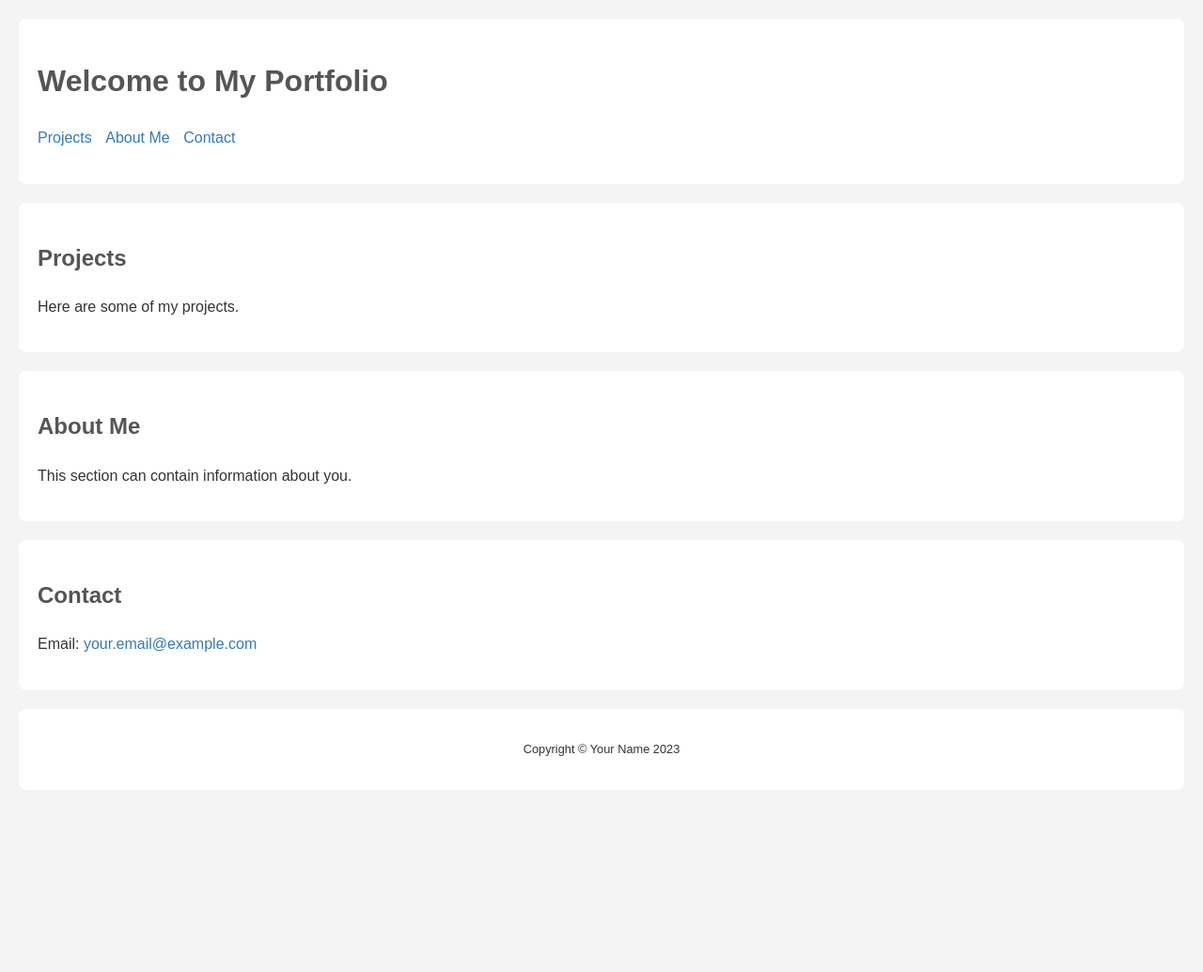
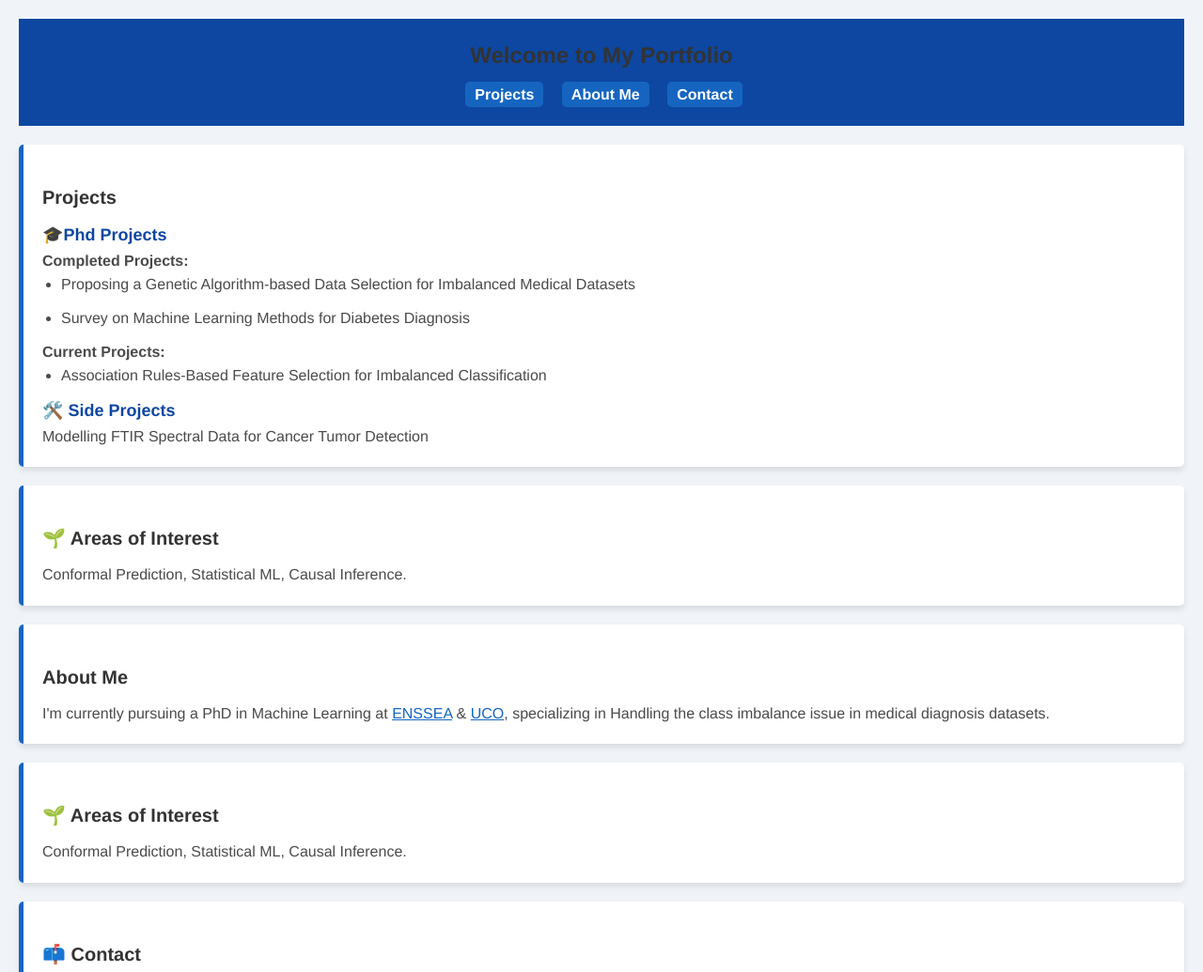
Before and after one commit to Bouka12/bouka12.github.io, a plain HTML site: page index.html in a window 1280 px wide. Shown: the top 1035 px of the page at 94% size. Before the commit the page ends 861 px from the top, so only its background shows below. Drawn offline with Linux system fonts and the light colour scheme.

Commit message:
Update HTML and CSS files with enhanced styles and structure

```diff
--- a/index.html
+++ b/index.html
@@ -19,16 +19,38 @@
     </header>
     <section id="projects">
         <h2>Projects</h2>
-        <p>Here are some of my projects.</p>
-        <!-- You can list your projects here -->
+        <h3>🎓Phd Projects</h3>
+        <p><strong>Completed Projects:</strong></p>
+        <ul>
+            <li>Proposing a Genetic Algorithm-based Data Selection for Imbalanced Medical Datasets</li>
+            <li>Survey on Machine Learning Methods for Diabetes Diagnosis</li>
+        </ul>
+        <p><strong>Current Projects:</strong></p>
+        <ul>
+            <li>Association Rules-Based Feature Selection for Imbalanced Classification</li>
+        </ul>
+        <h3> 🛠️ Side Projects </h3>
+        <p>Modelling FTIR Spectral Data for Cancer Tumor Detection</p>
     </section>
+    <section>
+        <h2>🌱 Areas of Interest</h2>
+        <p>Conformal Prediction, Statistical ML, Causal Inference.</p>
+    </section>
+
     <section id="about">
         <h2>About Me</h2>
-        <p>This section can contain information about you.</p>
+        <p>I'm currently pursuing a PhD in Machine Learning at <a href="https://www.enssea.net/enssea/portes/index.html">ENSSEA</a> &amp; <a href="https://www.uco.es/">UCO</a>, specializing in Handling the class imbalance issue in medical diagnosis datasets.</p>
+    </section>
+
+    <section id="interests">
+        <h2>🌱 Areas of Interest</h2>
+        <p>Conformal Prediction, Statistical ML, Causal Inference.</p>
     </section>
     <section id="contact">
-        <h2>Contact</h2>
-        <p>Email: <a href="mailto:your.email@example.com">your.email@example.com</a></p>
+        <h2>📫 Contact</h2>
+        <p>Email: <a href="z12salsm@uco.es">z12salsm@uco.es</a></p>
+        <p><a href="https://www.linkedin.com/in/mabroukasalmi/">LinkedIn</a></p>
+        <p><a href="https://twitter.com/SalmiMabrouka">Twitter</a></p>
     </section>
     <footer>
         <p>Copyright © Your Name 2023</p>
--- a/styles.css
+++ b/styles.css
@@ -1,43 +1,115 @@
-body {
-    font-family: Arial, sans-serif;
-    line-height: 1.6;
+/* Basic Reset */
+* {
     margin: 0;
     padding: 0;
-    color: #333;
-    background-color: #f4f4f4;
+    box-sizing: border-box;
 }
 
-header, section, footer {
-    margin: 20px;
+body {
+    font-family: 'Helvetica Neue', Helvetica, Arial, sans-serif;
+    line-height: 1.6;
+    background: #f0f4f8;
+    color: #4a4a4a;
     padding: 20px;
-    background: white;
-    border-radius: 8px;
+}
+
+header {
+    background: #0d47a1;
+    color: #ffffff;
+    padding: 20px 20px;
+    text-align: center;
 }
 
 header nav ul {
     list-style: none;
-    padding: 0;
+    padding-top: 10px;
 }
 
 header nav ul li {
     display: inline;
-    margin-right: 10px;
+    margin-right: 15px;
+}
+
+header nav ul li a {
+    color: #ffffff;
+    text-decoration: none;
+    font-weight: bold;
+    padding: 5px 10px;
+    background: #1565c0;
+    border-radius: 5px;
+    transition: background-color 0.3s;
+}
+
+header nav ul li a:hover {
+    background: #1e88e5;
+}
+
+section {
+    margin-top: 20px;
+    padding: 20px;
+    background: white;
+    border-radius: 5px;
+    box-shadow: 0 4px 6px rgba(0, 0, 0, 0.1);
+    border-left: 5px solid #1565c0;
+}
+
+footer {
+    text-align: center;
+    padding: 10px 0;
+    margin-top: 20px;
+    background: #0d47a1;
+    color: white;
 }
 
 a {
-    color: #337ab7;
-    text-decoration: none;
+    color: #1565c0;
 }
 
 a:hover {
     text-decoration: underline;
 }
 
-h1, h2 {
-    color: #555;
+h1, h2, h3 {
+    color: #333;
 }
 
-footer {
-    text-align: center;
-    font-size: 0.8em;
+/* Custom spacing for layout */
+ul {
+    padding-left: 20px;
 }
+
+li {
+    margin-bottom: 10px;
+}
+
+/* Enhancements for typography and visual appeal */
+h1 {
+    font-size: 24px;
+}
+
+h2 {
+    font-size: 20px;
+    margin-top: 20px;
+    margin-bottom: 10px;
+}
+
+h3 {
+    font-size: 18px;
+    color: #0d47a1;
+}
+
+/* Responsive Design Enhancements */
+@media (max-width: 768px) {
+    body, header, footer {
+        padding: 10px;
+    }
+
+    header nav ul {
+        text-align: center;
+    }
+
+    header nav ul li {
+        display: block;
+        margin-top: 5px;
+    }
+}
```
